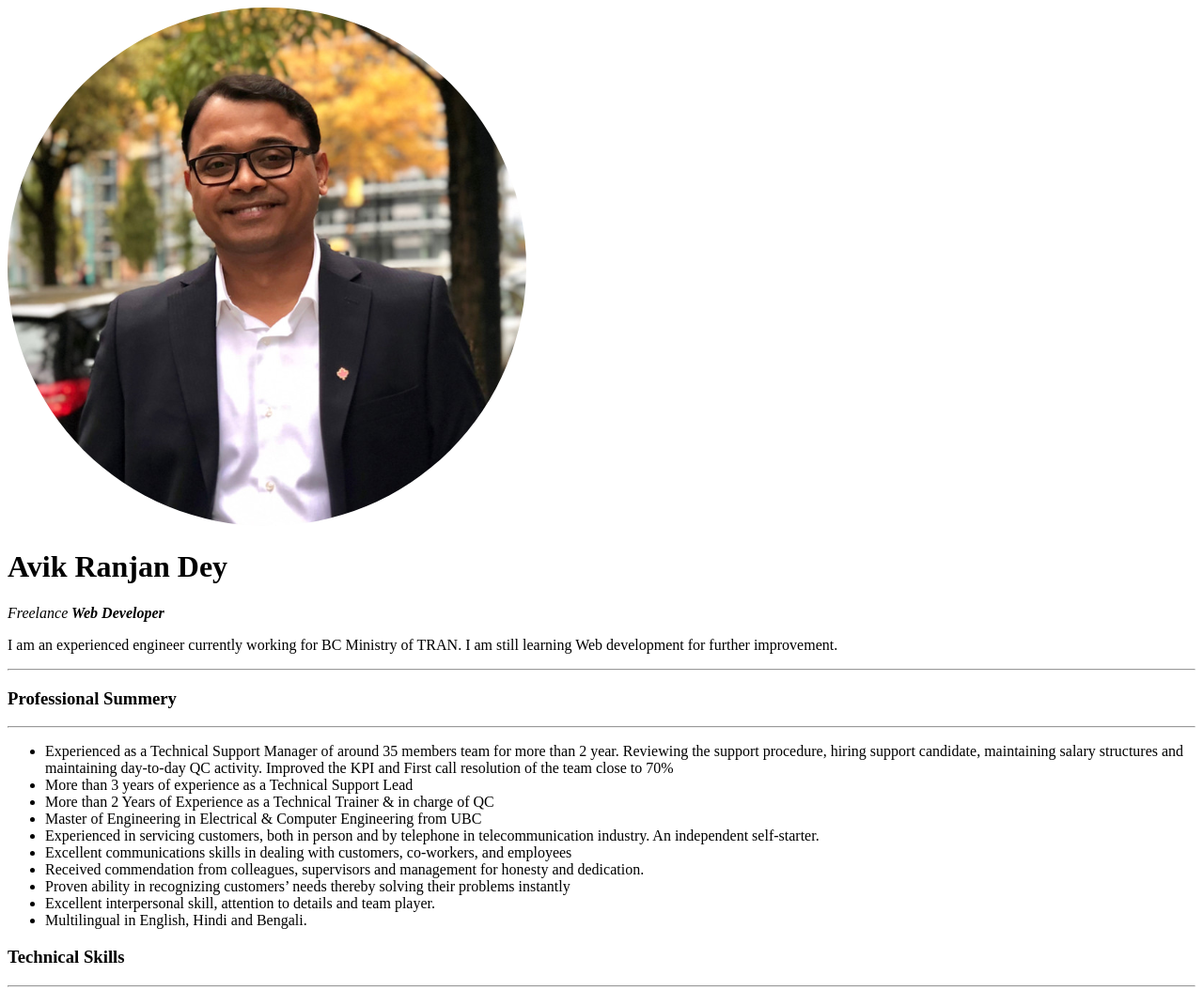
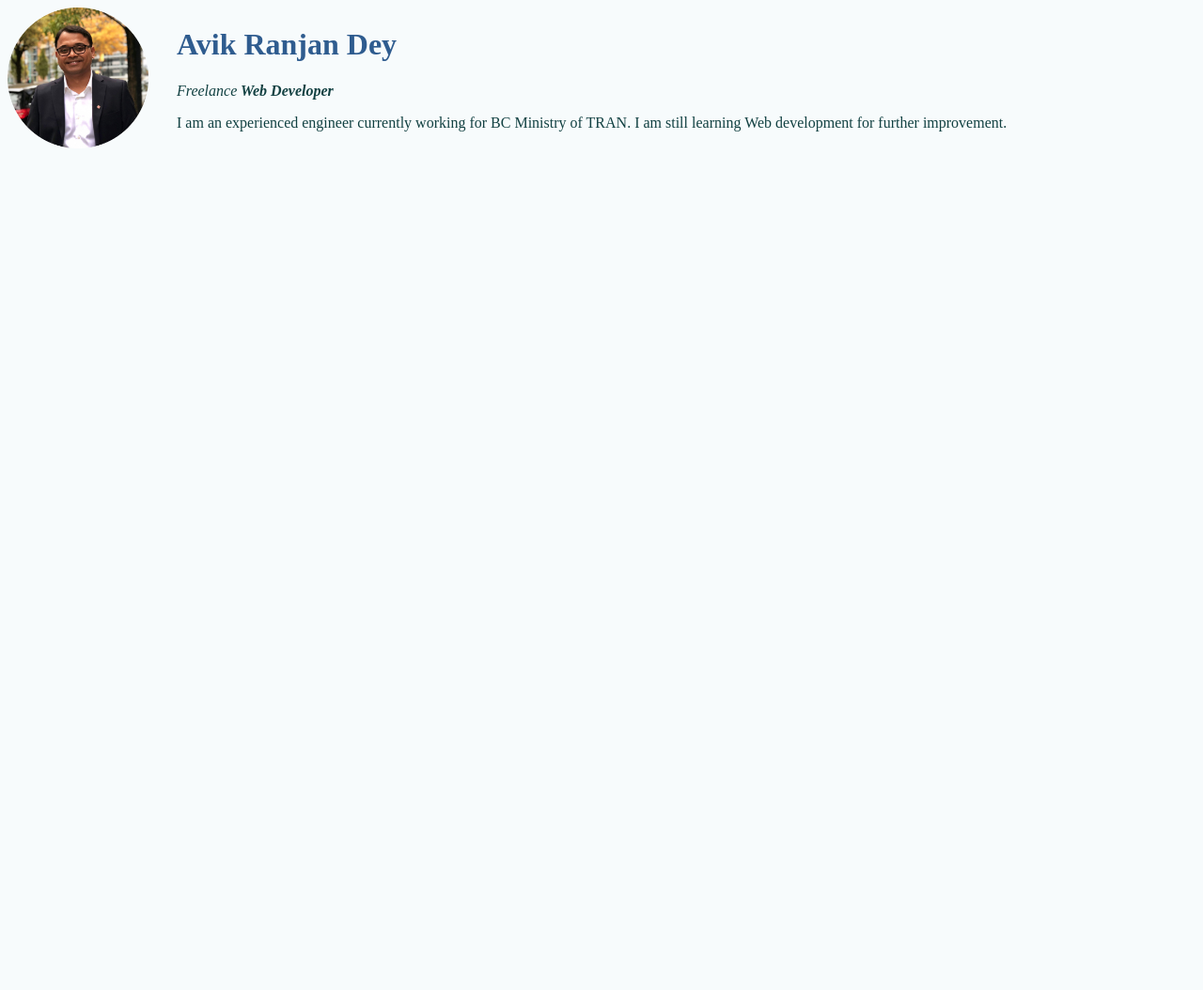
Before and after one commit to avikranj1/Resume, a plain HTML site: page index.html in a window 1280 px wide. Shown: the top 1054 px of the page at 94% size. After the commit the page ends 800 px from the top, so only its background shows below. Drawn offline with Linux system fonts and the light colour scheme.

Commit message:
Add files via upload

```diff
--- a/index.html
+++ b/index.html
@@ -4,9 +4,25 @@
     <meta charset="UTF-8">
     <meta name="viewport" content="width=device-width, initial-scale=1.0">
     <title>Avik's Personal Site</title>
+    <link rel="icon" href="images/favicon.ico">
+    <link rel="stylesheet" href="styles/styles.css" />
 </head>
 <body>
-    <img src="./images/circle-cropped.png" alt="Avik's Profile Picture">
+    <div class="wrapper">
+        <div class="top-container">
+            <img src="./images/profilepic_resized.png" alt="Avik's Profile Picture">
+            <div class="heading">
+                <h1>Avik Ranjan Dey</h1>
+                <p><em>Freelance<strong> Web Developer</em></strong></p>
+                <p>I am an experienced engineer currently working for BC Ministry of TRAN. I am still learning Web development for further improvement.</p>
+            </div>
+
+        </div>
+    </div>
+</body>
+<!-- <body>
+    <div class="wrapper">
+        <img src="./images/profilepic_resized.png" alt="Avik's Profile Picture">
         <h1>Avik Ranjan Dey</h1>
         <p><em>Freelance<strong> Web Developer</em></strong></p>
         <p>I am an experienced engineer currently working for BC Ministry of TRAN. I am still learning Web development for further improvement.</p>
@@ -154,5 +170,6 @@
             <input type="email"><br>
             <input type="submit">
         </form>
-</body>
+    </div>
+</body> -->
 </html>
--- /dev/null
+++ b/styles/styles.css
@@ -0,0 +1,23 @@
+@charset "utf-8";
+/* CSS Document */
+
+img{
+    max-width: 100%;
+    height: auto;
+    margin-right: 30px;
+}
+body{
+    background-color:#f7fbfc;
+    color: #124142;
+}
+h1{
+    color: #2f5c8f;
+}
+
+.top-container{
+    display: flex;
+
+}
+p{
+    display: block;
+}
```
Also changed, not shown: images/circle-cropped-resized.png (added), images/favicon.ico (added), images/profilepic_resized.png (added). Lines whose indentation alone changed are shown as unchanged.
